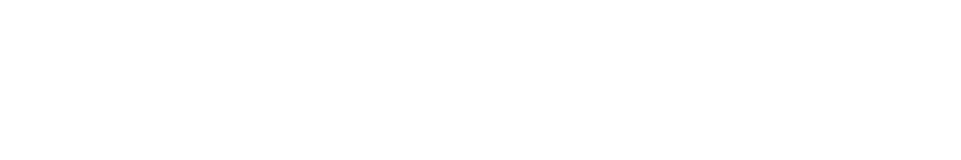
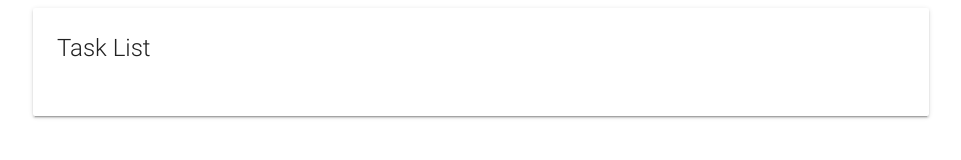
Before and after one commit to BrianLevin/Task-List, a plain HTML site: page index.html in a window 1280 px wide. Shown: the whole page, without its empty margins (159-1120 px from the left). Drawn offline with nearby package versions, Linux system fonts and the light colour scheme.

Commit message:
added some html text

```diff
--- a/index.html
+++ b/index.html
@@ -1,20 +1,36 @@
 <!DOCTYPE html>
 <html lang="en">
+
 <head>
     <meta charset="UTF-8">
     <meta name="viewport" content="width=device-width, initial-scale=1.0">
     <meta http-equiv="X-UA-Compatible" content="ie=edge">
     <link rel="stylesheet" href="https://cdnjs.cloudflare.com/ajax/libs/materialize/0.100.2/css/materialize.min.css">
-    <link href="https://maxcdn.bootstrapcdn.com/font-awesome/4.7.0/css/font-awesome.min.css" rel="stylesheet" integrity="sha384-wvfXpqpZZVQGK6TAh5PVlGOfQNHSoD2xbE+QkPxCAFlNEevoEH3Sl0sibVcOQVnN" crossorigin="anonymous">
+    <link href="https://maxcdn.bootstrapcdn.com/font-awesome/4.7.0/css/font-awesome.min.css" rel="stylesheet"
+        integrity="sha384-wvfXpqpZZVQGK6TAh5PVlGOfQNHSoD2xbE+QkPxCAFlNEevoEH3Sl0sibVcOQVnN" crossorigin="anonymous">
     <title>Document</title>
 </head>
+
 <body>
-    <script
-  src="https://code.jquery.com/jquery-3.2.1.js"
-  integrity="sha256-DZAnKJ/6XZ9si04Hgrsxu/8s717jcIzLy3oi35EouyE="
-  crossorigin="anonymous"></script>
-  <script src="https://cdnjs.cloudflare.com/ajax/libs/materialize/0.100.2/js/materialize.min.js"></script>
-  <script src="app.js"></script>
+    <div class="container">
+        <div class="row">
+            <div class="col s12">
+                <div id="main" class="card">
+                    <div class="card-content">
+                        <span class="card-title">Task List</span>
+                        <div class="row">
+                        </div>
+                    </div>
+                </div>
+            </div>
+        </div>
+    </div>
+
+
+    <script src="https://code.jquery.com/jquery-3.2.1.js"
+        integrity="sha256-DZAnKJ/6XZ9si04Hgrsxu/8s717jcIzLy3oi35EouyE=" crossorigin="anonymous"></script>
+    <script src="https://cdnjs.cloudflare.com/ajax/libs/materialize/0.100.2/js/materialize.min.js"></script>
+    <script src="app.js"></script>
 </body>
 
 </html>
```
